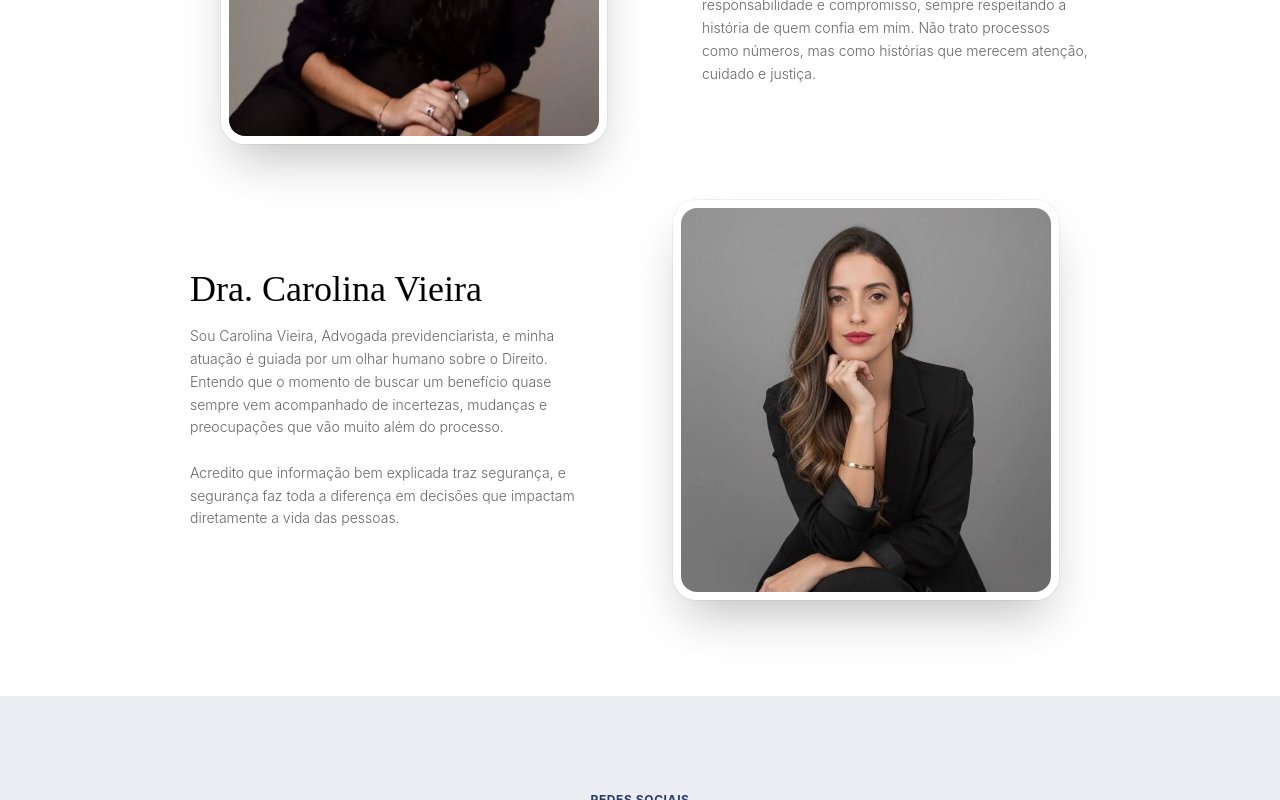
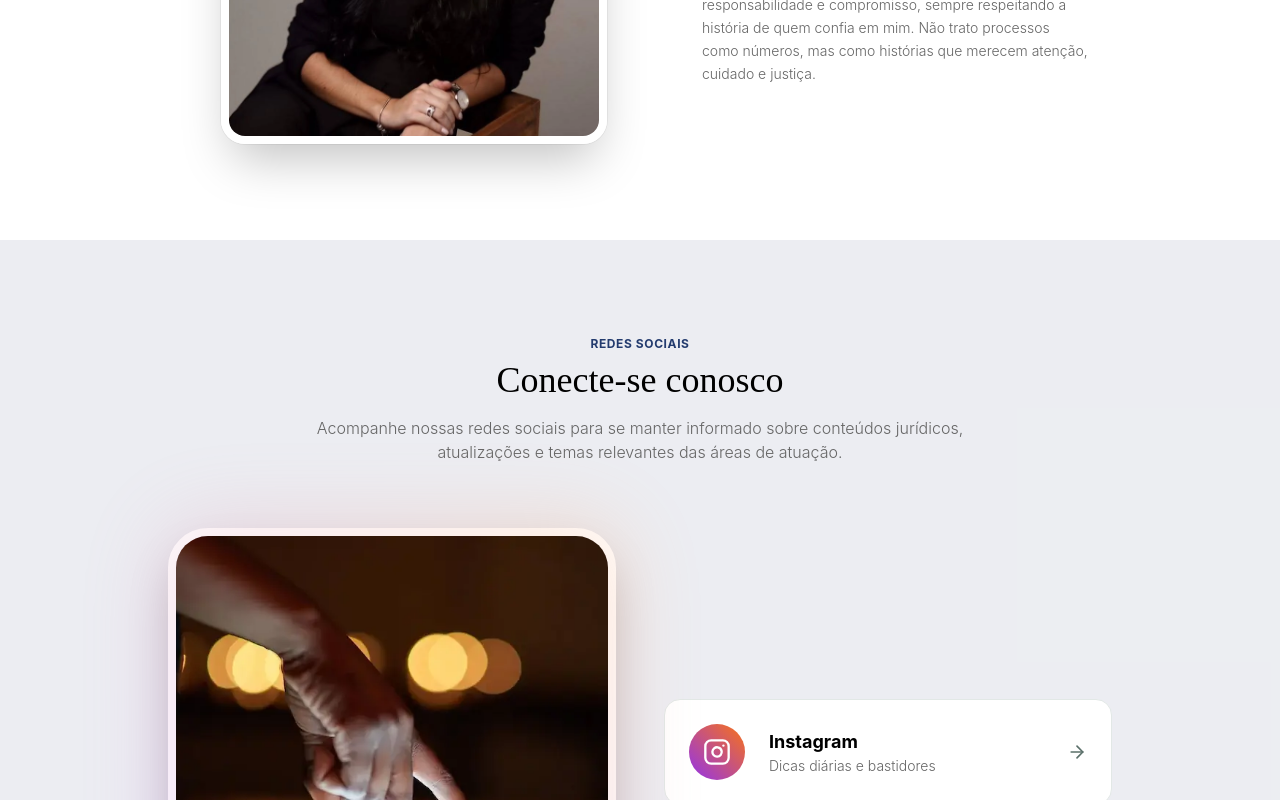
Before and after one commit to Paper-Street-Softwares/LPA-Fernades-e-Vieira, a React (Vite) app: page /#home in a window 1280 px wide. Shown: the part 3403-4203 px from the top of the page. Built offline with nearby package versions, Linux system fonts and the light colour scheme.

Commit message:
fix: updates content

```diff
--- a/src/components/sections/TeamSection.jsx
+++ b/src/components/sections/TeamSection.jsx
@@ -150,67 +150,6 @@ function TeamSectionNew({ ButtonModal, colorMode }) {
                 </div>
               </motion.div>
             </div>
-
-            <div className="flex flex-col-reverse desktop1:flex-row desktop1:gap-16 items-center">
-              {/* Conteúdo textual */}
-              <motion.div
-                initial={{ opacity: 0, x: -50 }}
-                animate={{ opacity: 1, x: 0 }}
-                transition={{ duration: 0.8, ease: "easeOut" }}
-                className="space-y-8"
-              >
-                <div className="max-w-[388px]">
-                  {/* <span
-                    className={`font-secondFont text-paragraph2 uppercase font-bold ${textDestaque}`}
-                  >
-
-                  </span> */}
-                  <h1
-                    className={`text-3xl md:text-4xl font-mainFont font-medium flex flex-col gap-0 ${text}`}
-                  >
-                    Dra. Carolina Vieira
-                  </h1>
-
-                  <p
-                    className={`font-secondFont font-light text-sm leading-relaxed mt-4 ${textOpacity}`}
-                  >
-                    Sou Carolina Vieira, Advogada previdenciarista, e minha
-                    atuação é guiada por um olhar humano sobre o Direito.
-                    Entendo que o momento de buscar um benefício quase sempre
-                    vem acompanhado de incertezas, mudanças e preocupações que
-                    vão muito além do processo.
-                    <br />
-                    <br />
-                    Acredito que informação bem explicada traz segurança, e
-                    segurança faz toda a diferença em decisões que impactam
-                    diretamente a vida das pessoas.
-                  </p>
-                </div>
-              </motion.div>
-
-              {/* Imagem com destaque */}
-              <motion.div
-                initial={{ opacity: 0, x: 50 }}
-                animate={{ opacity: 1, x: 0 }}
-                transition={{ duration: 0.8, ease: "easeOut", delay: 0.2 }}
-                className="relative w-full desktop1:max-w-[400px] m-auto overflow-visible mb-6 desktop1:mb-0"
-              >
-                <div className="relative rounded-3xl shadow-2xl ring-1 max-w-[386px] mx-auto ring-black/5">
-                  {/* CLIP DA IMAGEM */}
-                  <div
-                    className={`relative rounded-3xl overflow-hidden ${image}`}
-                  >
-                    <img
-                      src={content.texts.team.imgs.img2}
-                      alt={content.texts.team.imgs.alt}
-                      className="w-full max-h-96 object-cover scale-105 hover:scale-100 rounded-2xl transition-transform duration-700 "
-                      width={726}
-                      height={726}
-                    />
-                  </div>
-                </div>
-              </motion.div>
-            </div>
           </div>
 
           {/* Modal */}
--- a/src/content/content.jsx
+++ b/src/content/content.jsx
@@ -378,7 +378,7 @@ const content = {
       },
     },
     team: {
-      miniTag: " AdvogadaS",
+      miniTag: "ADVOGADA",
       title: (
         <h1>
           Cuidado <span className="italic text-primaryDark">além</span> do
```
Also changed, not shown: src/pages/Index.jsx (+29 -29 lines).
